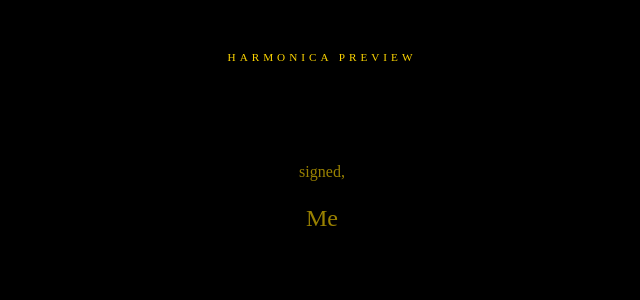
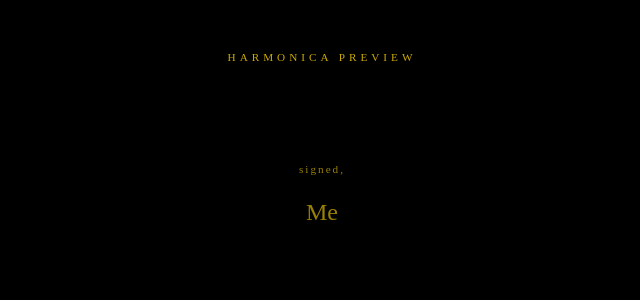
Before and after one commit to jbasecki/HarmonicaArt, a Next.js app: page /success in a window 1280 px wide. Shown: the top 300 px of the page, without its empty margins (318-958 px from the left). Built offline with nearby package versions, Linux system fonts and the light colour scheme.

Commit message:
Update page.tsx

```diff
--- a/app/success/page.tsx
+++ b/app/success/page.tsx
@@ -5,14 +5,13 @@ import { useSearchParams } from 'next/navigation';
 function SuccessContent() {
   const searchParams = useSearchParams();
   const tiles = searchParams.get('tiles') || '';
-  const vibe = searchParams.get('client_reference_id') || '14';
   const from = searchParams.get('from') || 'Me';
 
   // The New Alphabet Rule: First and One-Before-Last
   const processWords = (text: string) => {
     return text.split(/[ ,]+/).filter(Boolean).map(word => {
       const first = word[0].toUpperCase();
-      // Logic for one-before-the-last
+      // Logic for one-before-the-last: skips the final letter
       const oneBeforeLast = word.length > 1 ? word[word.length - 2].toUpperCase() : first;
       return { first, oneBeforeLast, original: word };
     });
@@ -23,7 +22,7 @@ function SuccessContent() {
 
   return (
     <main style={{ minHeight: '100vh', background: '#000', color: 'gold', textAlign: 'center', padding: '40px' }}>
-      <p style={{ letterSpacing: '4px', fontSize: '0.7rem', marginBottom: '40px' }}>HARMONICA PREVIEW</p>
+      <p style={{ letterSpacing: '4px', fontSize: '0.7rem', marginBottom: '40px', opacity: 0.8 }}>HARMONICA PREVIEW</p>
 
       <div style={{ display: 'flex', justifyContent: 'center', gap: '20px', flexWrap: 'wrap' }}>
         {wordsArray.map((w, i) => (
@@ -33,23 +32,23 @@ function SuccessContent() {
               <img src={`${bucketUrl}/${w.first}.png`} alt={w.first} style={{ width: '80px' }} />
               <img src={`${bucketUrl}/${w.oneBeforeLast}.png`} alt={w.oneBeforeLast} style={{ width: '80px' }} />
             </div>
-            <p style={{ fontSize: '0.6rem', marginTop: '10px' }}>{w.first}{w.oneBeforeLast}</p>
+            <p style={{ fontSize: '0.6rem', marginTop: '10px', letterSpacing: '2px' }}>{w.first}{w.oneBeforeLast}</p>
           </div>
         ))}
       </div>
 
       <div style={{ marginTop: '60px', opacity: 0.6 }}>
-        <p>signed,</p>
-        <p style={{ fontSize: '1.5rem' }}>{from}</p>
+        <p style={{ fontSize: '0.7rem', letterSpacing: '2px' }}>signed,</p>
+        <p style={{ fontSize: '1.5rem', fontFamily: 'serif' }}>{from}</p>
       </div>
     </main>
   );
 }
 
-// The Suspense wrapper required to fix the error in image_9428e8.png
+// Wrapping in Suspense to fix the Vercel Build Error
 export default function SuccessPage() {
   return (
-    <Suspense fallback={<div style={{ color: 'gold' }}>Loading Sanctuary...</div>}>
+    <Suspense fallback={<div style={{ color: 'gold', marginTop: '20vh' }}>LOADING SANCTUARY...</div>}>
       <SuccessContent />
     </Suspense>
   );
```
